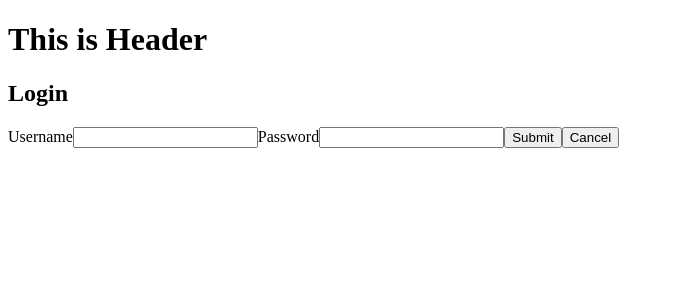
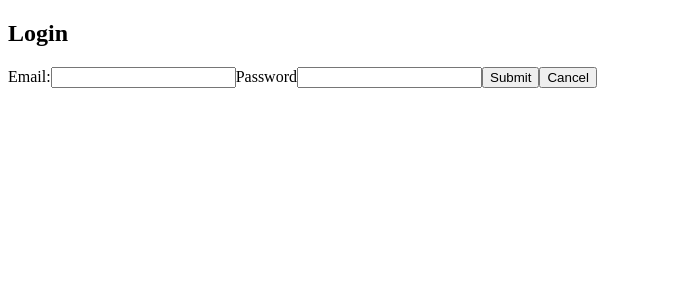
Before and after one commit to Krit357/Exercise_CRUDv-2, a React (Vite) app: page /login in a window 1280 px wide. Shown: the top 300 px of the page, without its empty margins (0-674 px from the left). Built offline with nearby package versions, Linux system fonts and the light colour scheme.

Commit message:
update register and login

```diff
--- a/src/components/AuthLayout.jsx
+++ b/src/components/AuthLayout.jsx
@@ -1,13 +1,21 @@
-import React from "react";
-import { Outlet } from "react-router";
+import { Outlet, Navigate, useLocation } from "react-router";
 
 const AuthLayout = () => {
-  return (
-    <div>
-      <h1>This is Header</h1>
-      <Outlet />
-    </div>
-  );
+  const token = localStorage.getItem("token");
+  const location = useLocation();
+
+  console.log("Token:", token, "Path:", location.pathname);
+  console.log("Token in LocalStorage:", token);
+  // ✅ Allow access to login and register pages
+  if (
+    !token &&
+    location.pathname !== "/login" &&
+    location.pathname !== "/register"
+  ) {
+    return <Navigate to="/login" replace />;
+  }
+
+  return <Outlet />;
 };
 
 export default AuthLayout;
--- a/src/components/Login.jsx
+++ b/src/components/Login.jsx
@@ -5,19 +5,19 @@ import { loginUser } from "../service/authService";
 const Login = () => {
   const navigate = useNavigate();
   const [email, setEmail] = useState("");
-  const [username, setUsername] = useState("");
   const [password, setPassword] = useState("");
 
   const resetInput = () => {
-    setUsername("");
+    setEmail("");
     setPassword("");
   };
 
   const handleSubmit = async (e) => {
     e.preventDefault();
+    console.log("Sending Data:", { email, password });
     const res = await loginUser({ email, password });
-
     if (res.token) {
+      localStorage.setItem("token", res.token);
       navigate("/dashboard");
     } else {
       alert("Invalid credentials");
@@ -29,13 +29,12 @@ const Login = () => {
     <div>
       <h2>Login</h2>
       <form onSubmit={handleSubmit}>
-        <label htmlFor="username">Username</label>
+        <label htmlFor="email">Email:</label>
         <input
-          type="text"
-          id="username"
-          name="username"
-          value={username}
-          onChange={(e) => setUsername(e.target.value)}
+          type="email"
+          id="email"
+          value={email}
+          onChange={(e) => setEmail(e.target.value)}
         />
 
         <label htmlFor="password">Password</label>
--- a/src/models/User.js
+++ b/src/models/User.js
@@ -2,7 +2,7 @@ import React from "react";
 import mongoose from "mongoose";
 
 const UserSchema = new mongoose.Schema({
-  username: { type: String, require: true, unique: true },
+  username: { type: String, require: true },
   email: { type: String, require: true, unique: true },
   password: { type: String, require: true },
 });
--- a/src/service/authService.jsx
+++ b/src/service/authService.jsx
@@ -1,31 +1,42 @@
-const API_URL = "http://localhost:5000/auth";
+const API_URL = "http://localhost:5000";
 
 export const registerUser = async (userData) => {
   try {
-    const res = await fetch(`${API_URL}/register`, {
+    const res = await fetch(`${API_URL}/auth/register`, {
       method: "POST",
       headers: { "Content-Type": "application/json" },
       body: JSON.stringify(userData),
     });
-    return await res.json();
+    const data = await res.json();
+    console.log("LOgin response ", data);
   } catch (err) {
     console.error("Error registering user:", err);
   }
 };
 
-export const loginUser = async (userData) => {
+export const loginUser = async (loginData) => {
   try {
-    const res = await fetch(`${API_URL}/login`, {
+    console.log("Sending Login Data:", loginData); // ✅ Debugging
+
+    const res = await fetch(`${API_URL}/auth/login`, {
       method: "POST",
-      herders: { "Content-Type": "application/json" },
-      body: JSON.stringify(userData),
+      headers: {
+        "Content-Type": "application/json",
+      },
+      body: JSON.stringify(loginData),
     });
-    const data = await res.json();
-    if (res.ok) localStorage.setItem("token", data.token);
 
-    return data;
+    console.log("Response Status:", res.status); // ✅ Log response status
+
+    if (!res.ok) {
+      const errorMessage = await res.json();
+      console.error("Login Failed:", errorMessage);
+      throw new Error(errorMessage.message || "Login failed");
+    }
+
+    return await res.json();
   } catch (err) {
-    console.error("Error login:", err);
+    console.error("Login Error:", err);
     return null;
   }
 };
```
